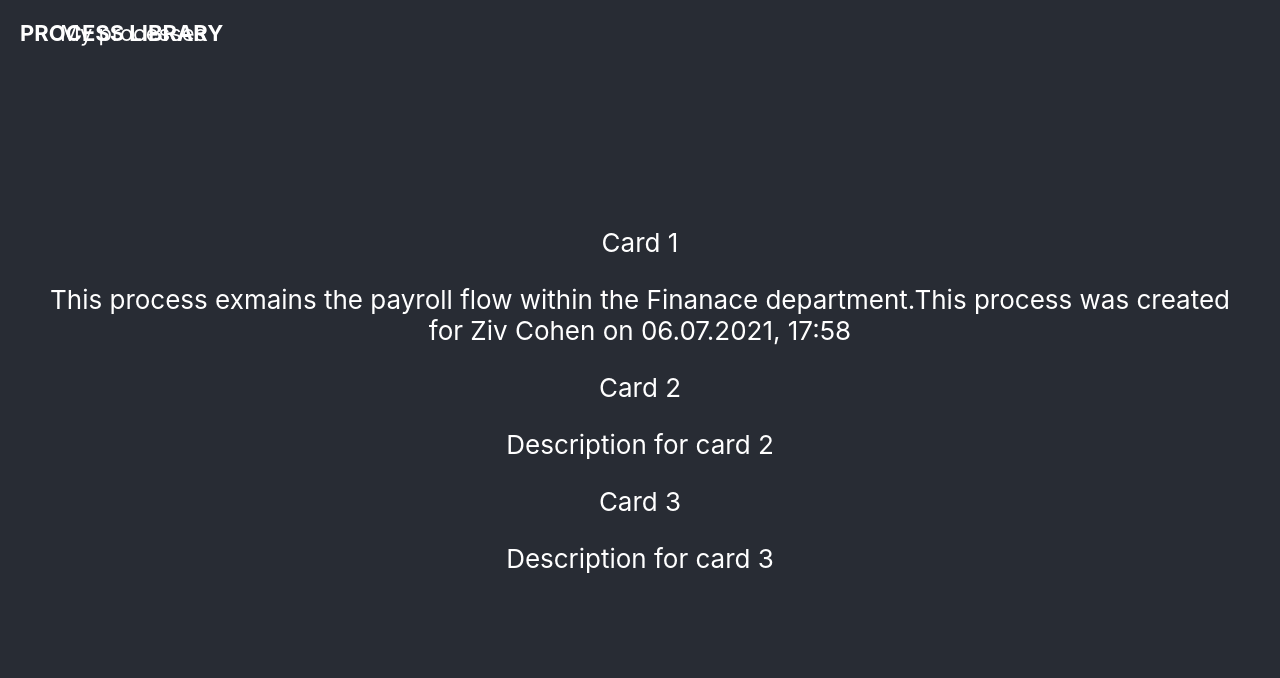
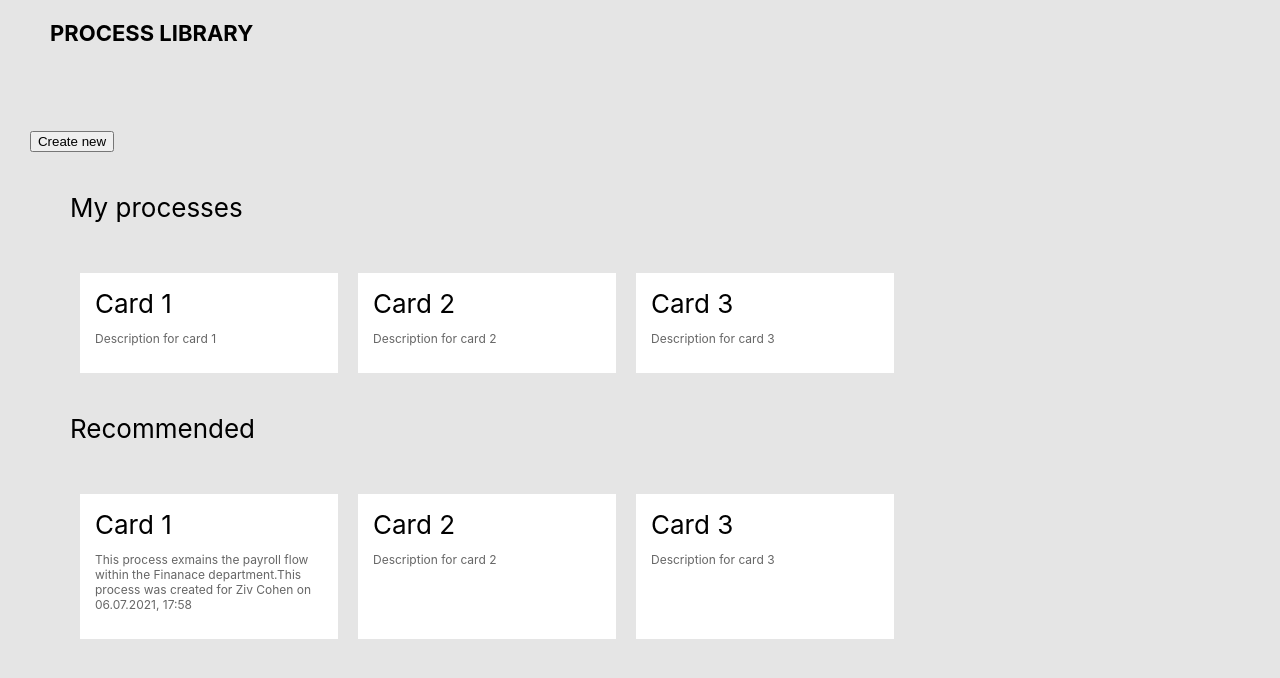
Before and after one commit to SvetaDanielyan/reco-test, a React (Create React App) app in the folder reco-test/: page / in a window 1280 px wide. Shown: the top 678 px of the page. Built offline with nearby package versions, Linux system fonts and the light colour scheme.

Commit message:
Added UI for process cards

```diff
--- a/reco-test/src/App.css
+++ b/reco-test/src/App.css
@@ -1,11 +1,3 @@
-.App {
-  text-align: center;
-}
-
-.App-logo {
-  height: 40vmin;
-  pointer-events: none;
-}
 
 @media (prefers-reduced-motion: no-preference) {
   .App-logo {
@@ -14,14 +6,13 @@
 }
 
 .App-header {
-  background-color: #282c34;
+  background-color: #E5E5E5;
   min-height: 100vh;
   display: flex;
   flex-direction: column;
   align-items: center;
   justify-content: center;
   font-size: calc(10px + 2vmin);
-  color: white;
 }
 
 .App-link {
--- a/reco-test/src/components/ProcessCard.jsx
+++ b/reco-test/src/components/ProcessCard.jsx
@@ -2,13 +2,9 @@ import React from "react";
 
 export const ProcessCard = (props) => {
   return (
-    <div className="">
-      <div>{props.title}</div>
-      <p>
-        {/* This process exmains the payroll flow within the Finanace department.
-        This process was created for Ziv Cohen on 06.07.2021, 17:58 */}
-        {props.description}
-      </p>
+    <div className="cardContainer">
+      <div className="sectionHeader">{props.title}</div>
+      <p className="description">{props.description}</p>
     </div>
   );
 };
--- a/reco-test/src/components/ProcessSection.jsx
+++ b/reco-test/src/components/ProcessSection.jsx
@@ -5,8 +5,8 @@ import "./index.css";
 export const ProcessSection = (props) => {
   return (
     <div className="sectionContainer">
-      <div className="header">{props.title}</div>
-      <div>
+      <div className="sectionHeader">{props.title}</div>
+      <div className="cardsContainer">
         {props.processes?.map((item) => {
           return (
             <ProcessCard title={item.title} description={item.description} />
--- a/reco-test/src/components/index.css
+++ b/reco-test/src/components/index.css
@@ -1,7 +1,26 @@
-.sectionContainer{
-    margin:40px;
+.sectionContainer {
+  margin: 40px;
 }
 
-.header{
-    display: flex;
+.sectionHeader {
+  display: flex;
 }
+
+.cardsContainer {
+  display: flex;
+  margin-top: 50px;
+}
+
+.cardContainer {
+  width: 20%;
+  background-color: white;
+  margin: 0 10px;
+  padding: 15px;
+}
+
+.description {
+  display: flex;
+  align-items: flex-start;
+  font-size: 12px;
+  color: #666666;
+}
--- a/reco-test/src/containers/MainPage.jsx
+++ b/reco-test/src/containers/MainPage.jsx
@@ -21,8 +21,13 @@ const cardsData = [
 export const MainPage = () => {
   return (
     <div>
-      <h1 className="header">PROCESS LIBRARY</h1>
-      <ProcessSection title="My processes" processes={cardsData} />
+      <div>
+        <h1 className="header">PROCESS LIBRARY</h1>
+      </div>
+      <button>Create new</button>
+
+      <ProcessSection title="My processes" processes={myCardsData} />
+      <ProcessSection title="Recommended" processes={cardsData} />
     </div>
   );
 };
```
